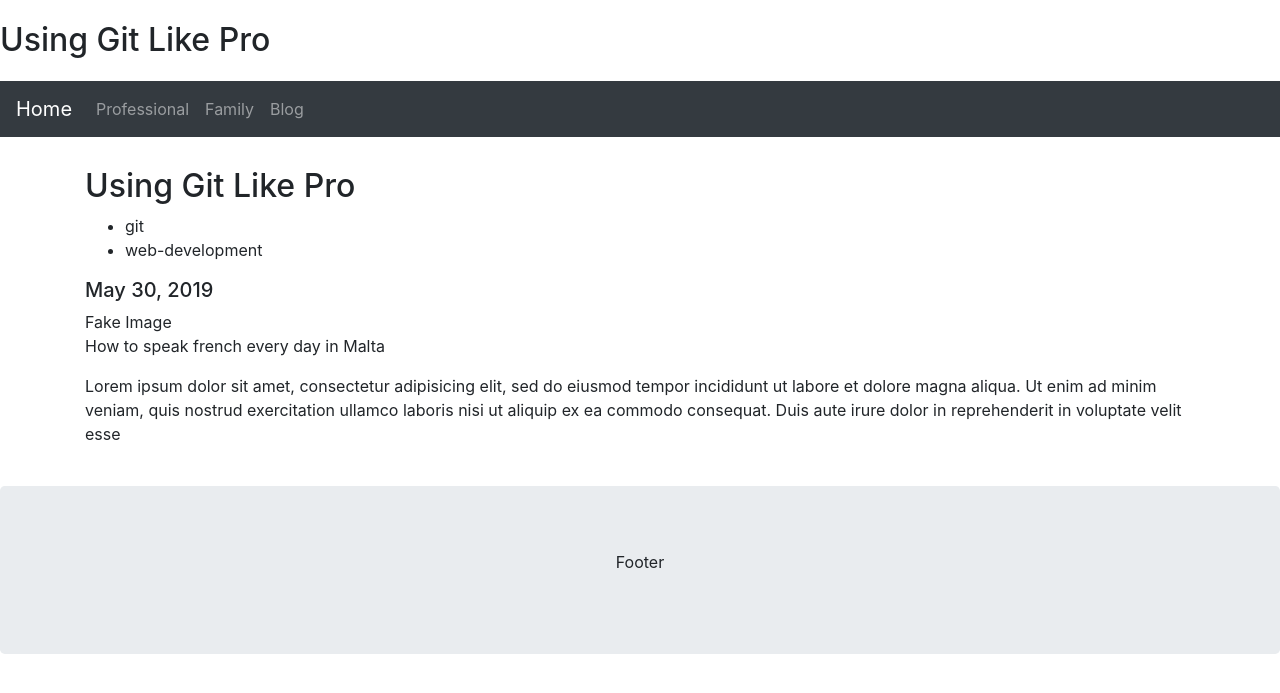
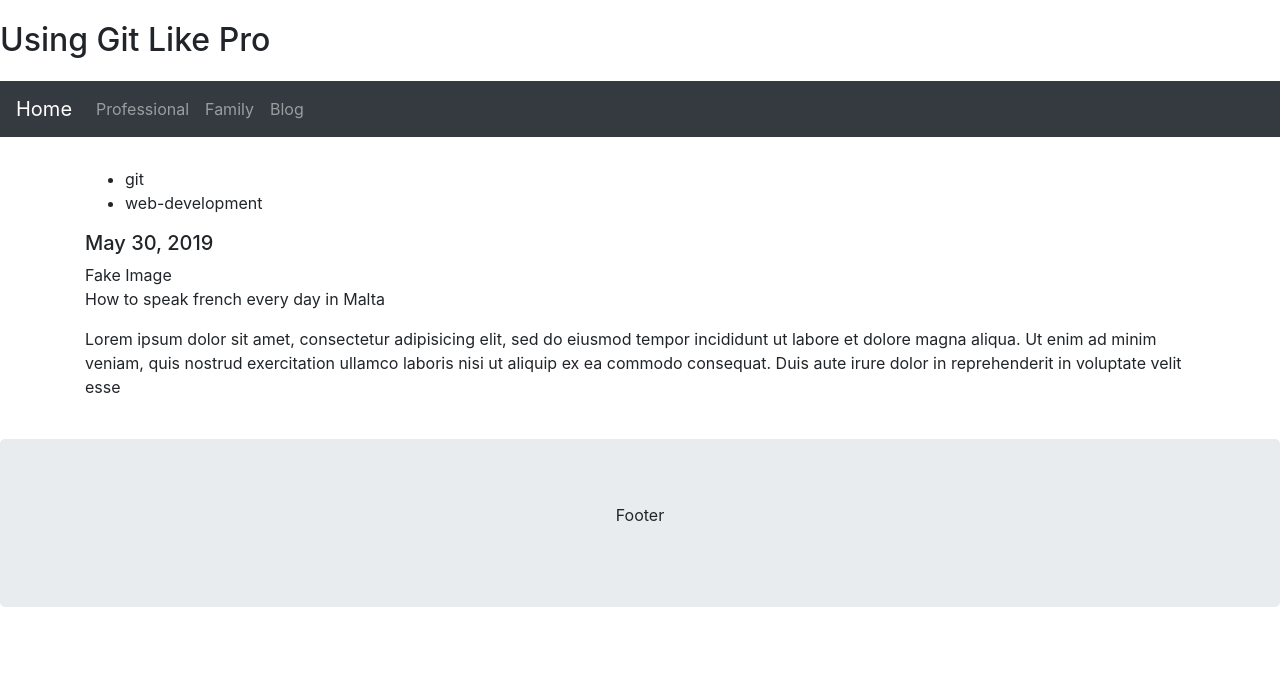
Before and after one commit to hilquiasferreira/hilquiasferreira.github.io, a Jekyll site: the page built from _posts/2019-05-30-google-post.markdown, in a window 1280 px wide. Shown: the top 693 px of the page. Built offline with Jekyll 4.4.1, drawn with Linux system fonts in a browser that asks for light colours.

Commit message:
defaultpage

```diff
--- a/_layouts/post.html
+++ b/_layouts/post.html
@@ -6,7 +6,7 @@
 <div class="container" style="margin-top:30px">
   <div class="row">
     <div class="col">
-      <h2>{{ page.title | escape }}</h2>
+    <!--  <h2>{{ page.title | escape }}</h2> -->
 
       <ul class="post-categories">
           {%- for tag in page.categories -%}
```
